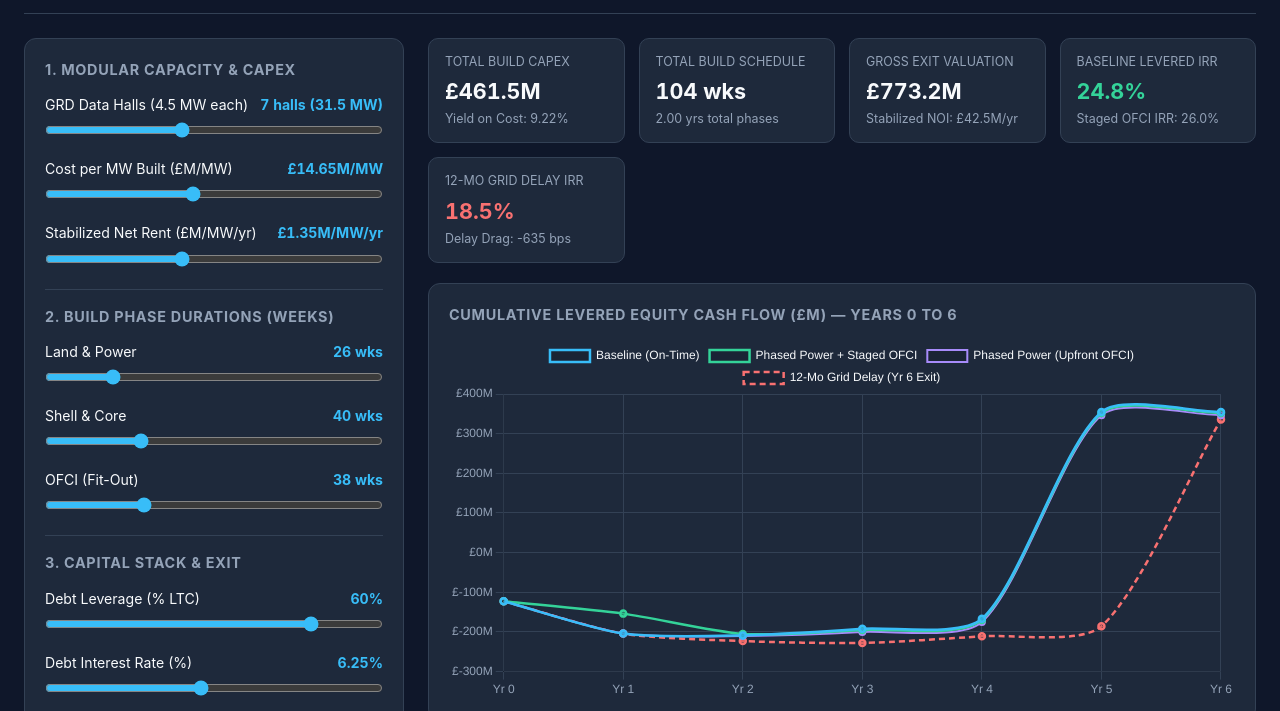
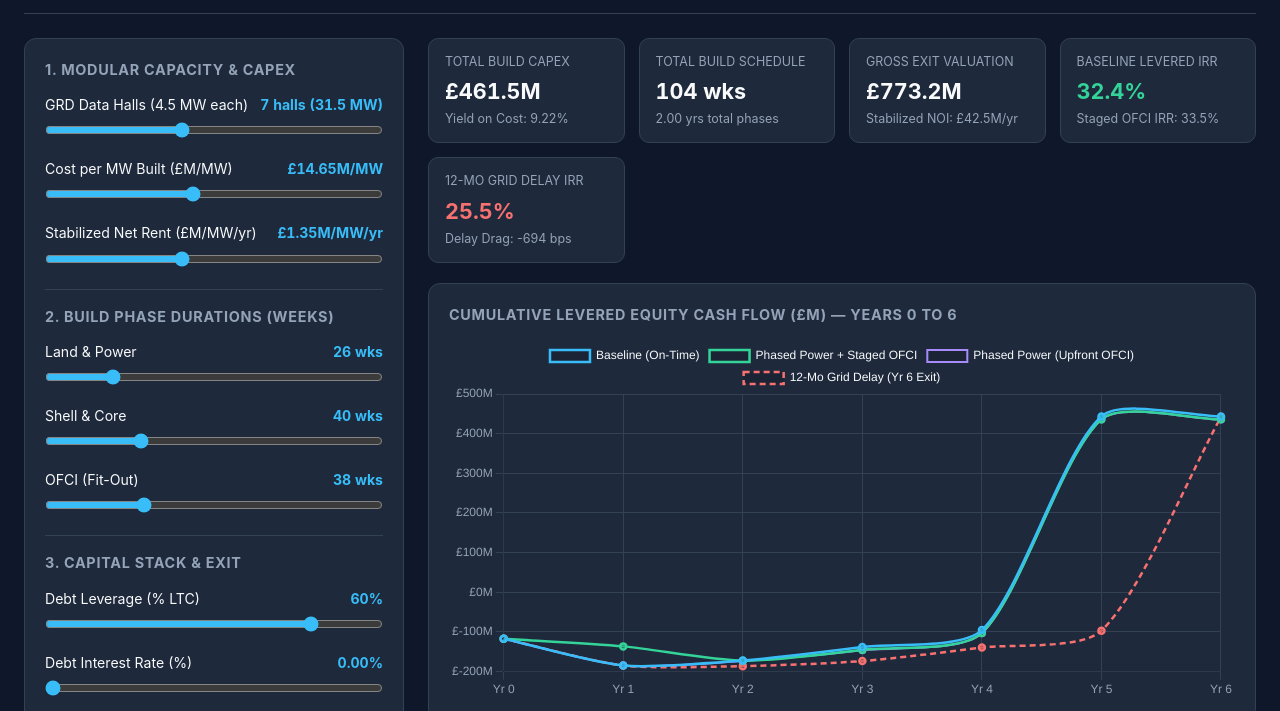
Before and after one commit to DaftNinja/DC-Calculator, a website: page public/index.html in a window 1280 px wide. Shown: the part 89-800 px from the top of the page. Drawn offline with nearby package versions, Linux system fonts and the light colour scheme.

Commit message:
Set default debt interest rate to 0% for direct funding

```diff
--- a/public/app.js
+++ b/public/app.js
@@ -7,7 +7,7 @@ const DEFAULTS = {
   shellWeeks: 40,
   ofciWeeks: 38,
   ltc: 60,
-  debtRate: 6.25,
+  debtRate: 0,
   exitCap: 5.5
 };
 
--- a/public/index.html
+++ b/public/index.html
@@ -169,8 +169,8 @@
           <input type="range" id="ltc" min="0" max="75" step="5" value="60" />
         </div>
         <div class="slider-group">
-          <div class="slider-header"><span>Debt Interest Rate (%)</span><span class="slider-val" id="valDebtRate">6.25%</span></div>
-          <input type="range" id="debtRate" min="3.50" max="9.50" step="0.25" value="6.25" />
+          <div class="slider-header"><span>Debt Interest Rate (%)</span><span class="slider-val" id="valDebtRate">0.00%</span></div>
+          <input type="range" id="debtRate" min="0.00" max="9.50" step="0.25" value="0.00" />
         </div>
         <div class="slider-group">
           <div class="slider-header"><span>Exit Cap Rate (%)</span><span class="slider-val" id="valExitCap">5.50%</span></div>
```
